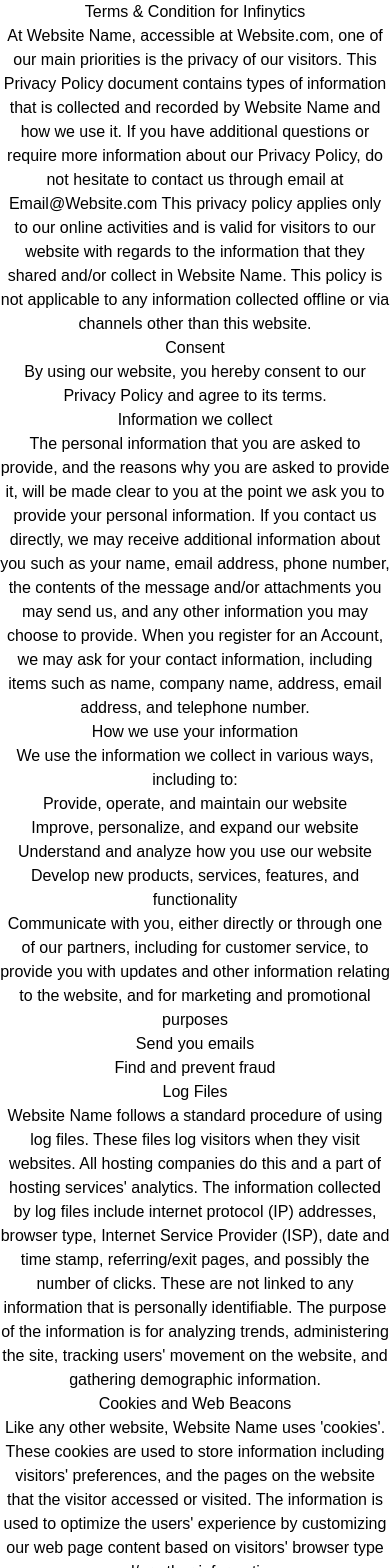
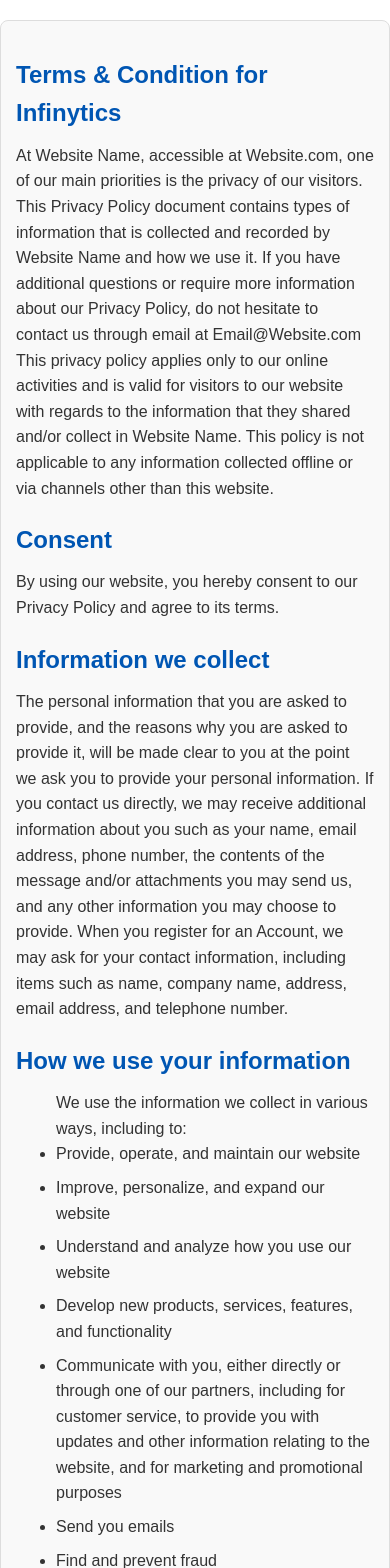
Before and after one commit to preeti28dec/Infinytics, a React (Create React App) app: page /terms-condition in a window 390 px wide. Shown: the top 1568 px of the page. Built offline with nearby package versions, Linux system fonts and the light colour scheme.

Commit message:
Update index.css

```diff
--- a/src/index.css
+++ b/src/index.css
@@ -419,3 +419,81 @@
   display: flex;
   flex-direction: column;
 }
+
+.policy {
+  font-family: Arial, sans-serif;
+  line-height: 1.6;
+  color: #333;
+  padding: 20px;
+  margin: 20px auto;
+  max-width: 800px;
+  background-color: #f9f9f9;
+  border: 1px solid #ddd;
+  border-radius: 8px;
+  text-align: left;
+}
+
+.policy h2, .policy h3 {
+  font-weight: bold;
+  margin-bottom: 10px;
+  color: #0056b3;
+}
+
+.policy p {
+  margin-bottom: 16px;
+}
+
+.policy ul {
+  margin-left: 20px;
+  margin-bottom: 16px;
+}
+
+.policy ul li {
+  margin-bottom: 8px;
+}
+
+.policy a {
+  color: #0056b3;
+  text-decoration: none;
+}
+
+.policy a:hover {
+  text-decoration: underline;
+}
+
+.policy strong {
+  font-weight: bold;
+}
+
+.policy code {
+  background-color: #f4f4f4;
+  padding: 2px 4px;
+  border-radius: 4px;
+}
+
+.policy h2 {
+  font-size: 24px;
+  margin-top: 20px;
+}
+
+.policy h3 {
+  font-size: 20px;
+  margin-top: 20px;
+}
+
+.policy p, .policy ul {
+  margin-top: 10px;
+  margin-bottom: 10px;
+}
+
+.policy ul {
+  list-style-type: disc;
+  padding-left: 20px;
+}
+
+@media (max-width: 768px) {
+  .policy {
+      padding: 15px;
+      max-width: 100%;
+  }
+}
```
